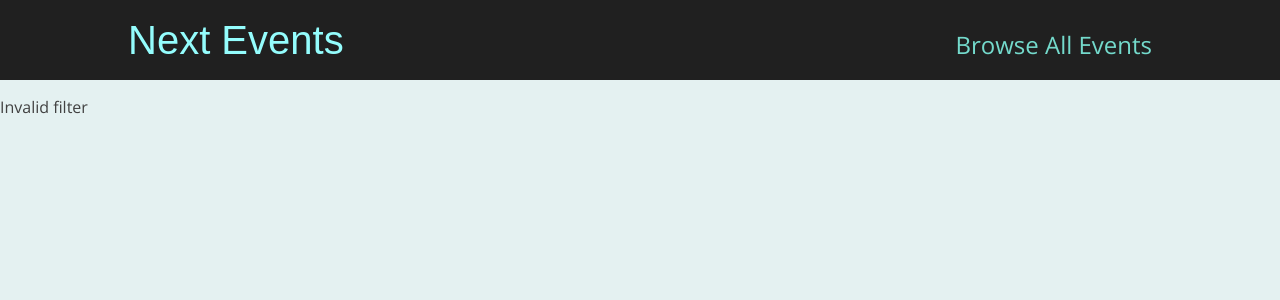
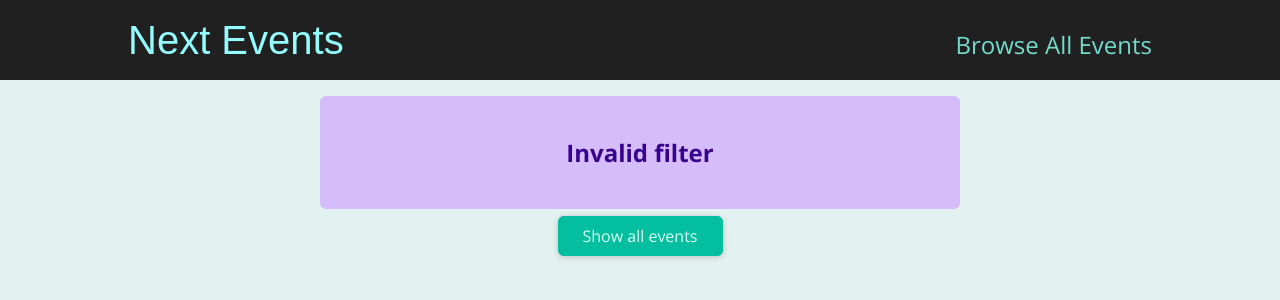
Before and after one commit to MichaelKampmann/nextjs-events-demo, a Next.js app: page /events/e2 in a window 1280 px wide. Shown: the top 300 px of the page. Built offline with nearby package versions, Linux system fonts and the light colour scheme.

Commit message:
85. Final Steps

```diff
--- /dev/null
+++ b/components/UI/ErrorAlert.js
@@ -0,0 +1,7 @@
+import classes from './ErrorAlert.module.css';
+
+function ErrorAlert(props) {
+  return <div className={classes.alert}>{props.children}</div>;
+}
+
+export default ErrorAlert;
--- /dev/null
+++ b/components/UI/ErrorAlert.module.css
@@ -0,0 +1,12 @@
+.alert {
+  margin: 1rem auto;
+  padding: 1rem 2rem;
+  width: 90%;
+  max-width: 40rem;
+  background-color: #d5bdfc;
+  color: #38028d;
+  font-weight: bold;
+  font-size: 1.5rem;
+  text-align: center;
+  border-radius: 6px;
+}
--- /dev/null
+++ b/components/events/ResultsTitle.js
@@ -0,0 +1,20 @@
+import Button from '../UI/Button';
+import classes from './ResultsTitle.module.css';
+
+function ResultsTitle(props) {
+  const { date } = props;
+
+  const humanReadableDate = new Date(date).toLocaleDateString('da-DK', {
+    month: 'long',
+    year: 'numeric',
+  });
+
+  return (
+    <section className={classes.title}>
+      <h1>Events in {humanReadableDate}</h1>
+      <Button link="/events">Show all events</Button>
+    </section>
+  );
+}
+
+export default ResultsTitle;
--- /dev/null
+++ b/components/events/ResultsTitle.module.css
@@ -0,0 +1,6 @@
+.title {
+  margin: 2rem auto;
+  width: 90%;
+  max-width: 40rem;
+  text-align: center;
+}
--- a/pages/events/[...slug].js
+++ b/pages/events/[...slug].js
@@ -1,5 +1,9 @@
 import { useRouter } from 'next/router';
+import { Fragment } from 'react';
 import EventList from '../../components/events/EventList';
+import ResultsTitle from '../../components/events/ResultsTitle';
+import Button from '../../components/UI/Button';
+import ErrorAlert from '../../components/UI/ErrorAlert';
 import { getFilteredEvents } from '../../dummy-data';
 
 function FilteredEventsPage() {
@@ -24,19 +28,40 @@
     numMonth < 1 ||
     numMonth > 12
   ) {
-    return <p>Invalid filter</p>;
+    return (
+      <Fragment>
+        <ErrorAlert>
+          <p>Invalid filter</p>
+        </ErrorAlert>
+        <div className="center">
+          <Button link="/events">Show all events</Button>
+        </div>
+      </Fragment>
+    );
   }
 
-  const filteredEvents = getFilteredEvents(numYear, numMonth);
+  const filteredEvents = getFilteredEvents({ year: numYear, month: numMonth });
 
   if (!filteredEvents || filteredEvents.length === 0) {
-    return <p>No content</p>;
+    return (
+      <Fragment>
+        <ErrorAlert>
+          <p>No content</p>
+        </ErrorAlert>
+        <div className="center">
+          <Button link="/events">Show all events</Button>
+        </div>
+      </Fragment>
+    );
   }
 
+  const date = new Date(numYear, numMonth - 1);
+
   return (
-    <div>
-      <h1>Filtered events</h1>
-    </div>
+    <Fragment>
+      <ResultsTitle date={date} />
+      <EventList items={filteredEvents} />
+    </Fragment>
   );
 }
 
```
Also changed, not shown: dummy-data.js (+6 -4 lines), pages/events/[eventId].js (+6 -1 lines).
